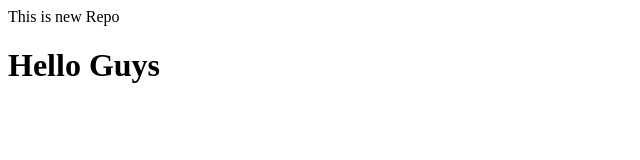
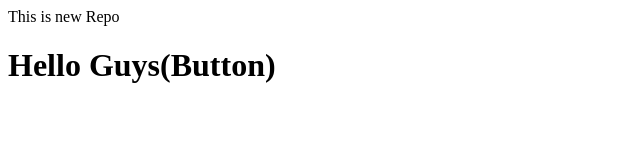
Before and after one commit to swati-e/localrepo, a plain HTML site: page index.html in a window 1280 px wide. Shown: the whole page, without its empty margins (0-640 px from the left). Drawn offline with Linux system fonts and the light colour scheme.

Commit message:
Add Button

```diff
--- a/index.html
+++ b/index.html
@@ -1,2 +1,2 @@
 <p>This is new Repo</p>
-<h1>Hello Guys</h1>
+<h1>Hello Guys(Button)</h1>
```
